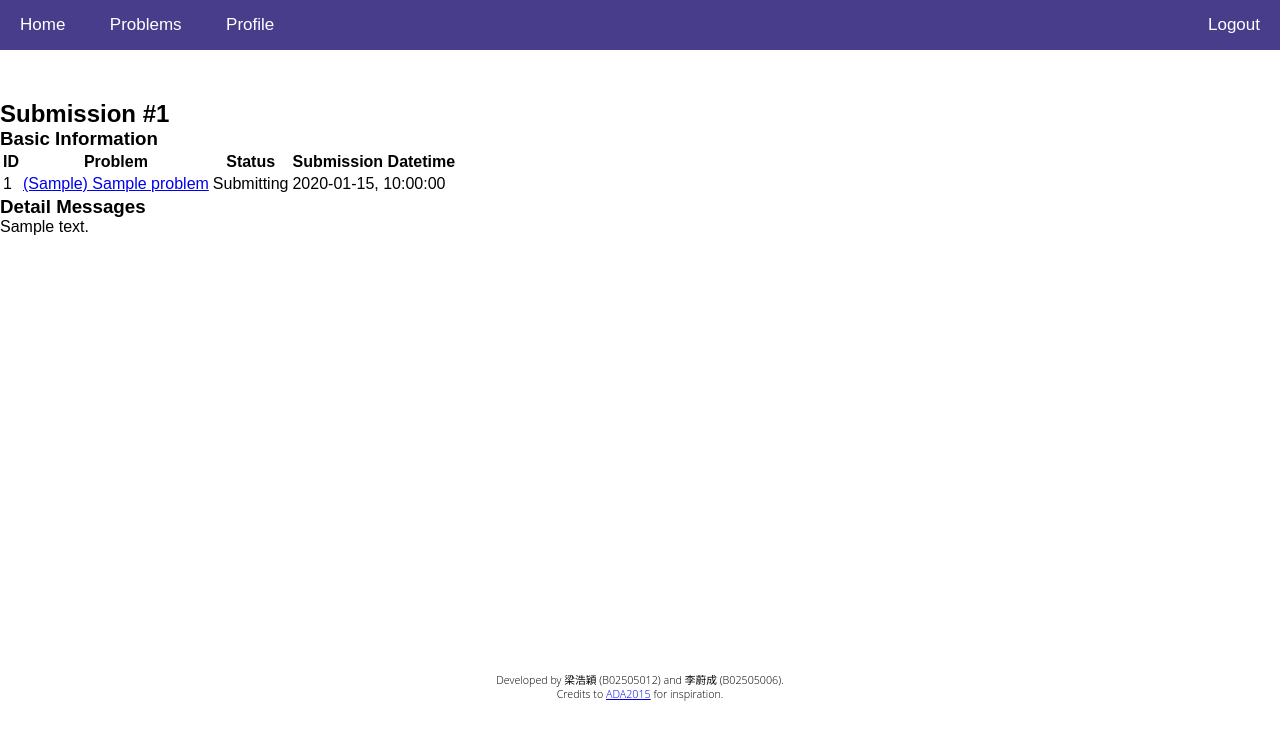
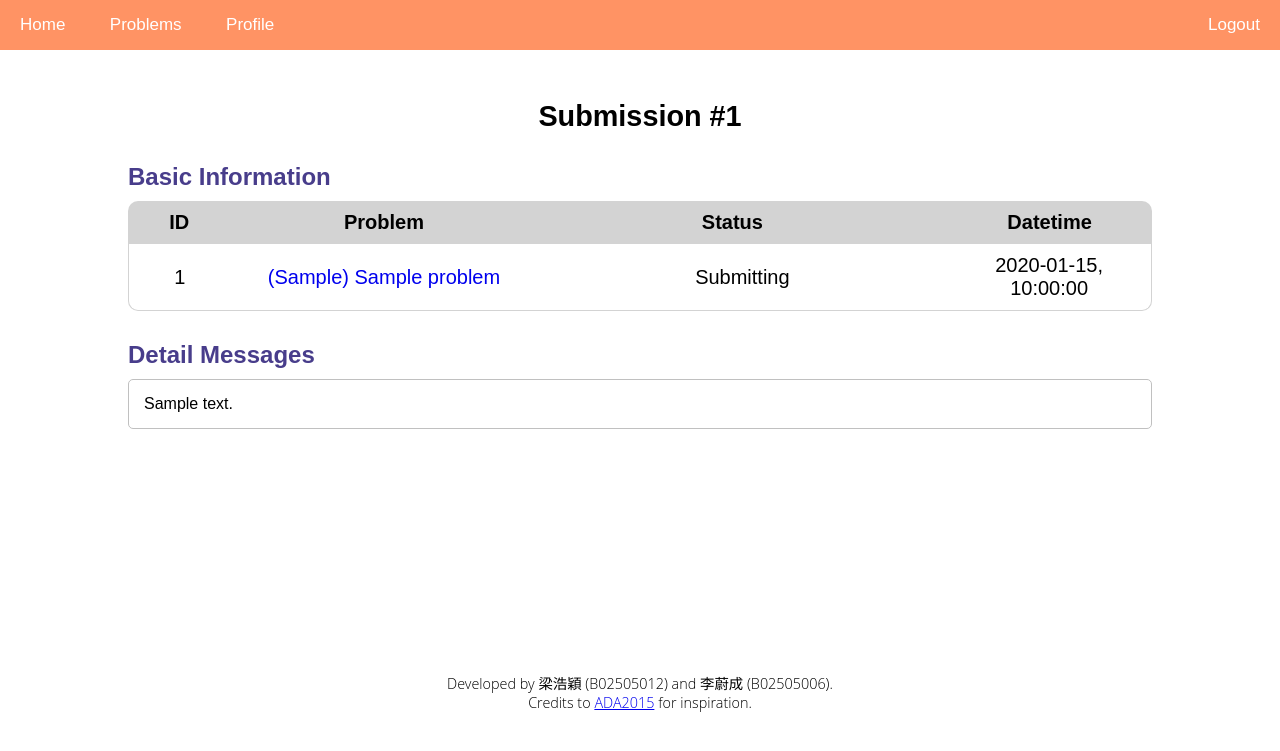
Before and after one commit to hyl0327/esoe_oop_judge, a Django app: page /submissions/1/ in a window 1280 px wide. Shown: the top 751 px of the page. Run offline with Django 3.2, Linux system fonts and the light colour scheme; a user stored in the database is signed in; tables that the repository leaves empty hold one stand-in row (values such as "Sample post"); some libraries are stand-ins or nearby versions.

Commit message:
Finish most of the web page's style.

```diff
--- a/web/esoe_oop_judge/__init__.py
+++ /dev/null
@@ -1,2 +0,0 @@
-import pymysql
-pymysql.install_as_MySQLdb()
--- a/web/judge/static/judge/css/base.css
+++ b/web/judge/static/judge/css/base.css
@@ -2,6 +2,23 @@
 * {
     margin: 0;
 }
+
+p {
+    margin: 5px 0px;
+}
+
+h1 {
+    font-size: 250%;
+}
+
+h2 {
+    font-size: 180%;
+}
+
+h3 {
+    font-size: 150%;
+}
+
 
 .floatleft {
     float: left;
@@ -20,7 +37,7 @@ html, body {
     width: 100%;
     top: 0;
     z-index: 9999;
-    background-color: #483D8B;
+    background-color: #FF9364;
     line-height: 20px;
 }
 
@@ -102,4 +128,5 @@ html, body {
 #footer h6 {
     font-family: "Open Sans", sans-serif;
     font-weight: lighter;
+    font-size: 90%;
 }
--- a/web/judge/static/judge/css/login.css
+++ b/web/judge/static/judge/css/login.css
@@ -1,7 +1,7 @@
 h1 {
     text-align: center;
     margin-top: -10px;
-    margin-bottom: 20px;
+    margin-bottom: 1em;
     color: #483D8B;
     font-weight: bold;
 }
--- /dev/null
+++ b/web/judge/static/judge/css/submissions_detail.css
@@ -0,0 +1,108 @@
+#content_div {
+    width: 80%;
+    margin: 0 auto;
+}
+
+#content_div h2 {
+    text-align: center;
+}
+
+#content_div h3 {
+    color: #483D8B;
+    margin-bottom: 10px;
+}
+
+h3 {
+    padding-top: 30px;
+}
+
+#submissions_table {
+    width: 100%;
+    border-collapse: separate;
+    border-spacing: 0;
+    font-size: 20px;
+}
+
+#submissions_table thead {
+    background: #D3D3D3;
+}
+
+#submissions_table thead tr:first-child th:first-child {
+    border-top-left-radius: 10px;
+}
+
+#submissions_table thead tr:first-child th:last-child {
+    border-top-right-radius: 10px;
+}
+
+#submissions_table tbody tr:last-child td:first-child {
+    border-bottom-left-radius: 10px;
+}
+
+#submissions_table tbody tr:last-child td:last-child {
+    border-bottom-right-radius: 10px;
+}
+
+#submissions_table tbody tr td:first-child {
+    border-left: 1px solid #D3D3D3;
+}
+
+#submissions_table tbody tr td:last-child {
+    border-right: 1px solid #D3D3D3;
+}
+
+#submissions_table tbody tr:last-child td {
+    border-bottom: 1px solid #D3D3D3;
+}
+
+tr > th {
+    padding: 10px;
+}
+
+tr > td {
+    text-align: center;
+    padding: 10px;
+    font-family: sans-serif, "Open Sans";
+}
+
+td > a {
+    text-decoration: none;
+}
+
+td > a:hover {
+    text-decoration: none;
+}
+
+tbody > tr:nth-child(even) {
+    background: #F5F5F5;
+}
+
+.submissions_id {
+    width: 10%;
+    text-align: center;
+}
+
+.submissions_problem {
+    width: 30%;
+}
+
+.submissions_status {
+    width: 40%;
+    padding-right: 30px;
+    text-align: center;
+}
+
+.submissions_datetime {
+    width: 20%;
+    text-align: center;
+}
+
+#detail_messages_div {
+    border: 1px solid #C0C0C0;
+    border-radius: 5px;
+    padding: 0px 15px;
+}
+
+#detail_messages_div p {
+    margin: 15px 0px;
+}
--- a/web/judge/static/judge/js/base.js
+++ b/web/judge/static/judge/js/base.js
@@ -1,3 +1,6 @@
 function close_message(){
-	document.getElementById("messages_div").style.display = 'none';
+	console.log('testets');
+	if(document.getElementById("messages_div").contains(ul)){
+		document.getElementById("messages_ul").className += 'faded';
+	}
 }
--- a/web/judge/templates/judge/base.html
+++ b/web/judge/templates/judge/base.html
@@ -14,7 +14,7 @@
     {% block js %}
     {% endblock %}
   </head>
-  <body>
+  <body onload="close_message()">
     {% if user.is_authenticated %}
     <div id="header_div">
       <nav id="header_nav">
@@ -36,8 +36,7 @@
       {# TODO: message div #}
       {% if messages %}
       <div id="messages_div">
-        <button id="close" onClick="close_message()">x</button>
-        <ul class="messages" id="messages_ul">
+        <ul id="messages_ul">
           {% for message in messages %}
           <li{% if message.tags %} class="{{ message.tags }}"{% endif %}>{{ message }}</li>
           {% endfor %}
--- a/web/judge/templates/judge/profile.html
+++ b/web/judge/templates/judge/profile.html
@@ -5,10 +5,6 @@
 
 {% block css %}
 <link rel="stylesheet" href="{% static 'judge/css/profile.css' %}">
-{% endblock %}
-
-{% block js %}
-{# <script src="{% static 'judge/js/base.js' %}"></script> #}
 {% endblock %}
 
 {% block content %}
@@ -58,7 +54,7 @@
           <th class="submissions_id">ID</th>
           <th class="submissions_problem">Problem</th>
           <th class="submissions_status">Status</th>
-          <th class="submissions_datetime">Submission Datetime</th>
+          <th class="submissions_datetime">Datetime</th>
         </tr>
       </thead>
       <tbody>
--- a/web/judge/templates/judge/submission_detail.html
+++ b/web/judge/templates/judge/submission_detail.html
@@ -3,19 +3,21 @@
 {% load staticfiles %}
 
 {% block css %}
+<link rel="stylesheet" href="{% static 'judge/css/submissions_detail.css' %}">
 {% endblock %}
 
 {% block content %}
+<div id="content_div">
   <h2>Submission #{{ submission.pk }}</h2>
 
   <h3>Basic Information</h3>
-<table>
+  <table id="submissions_table">
     <thead>
       <tr>
-      <th>ID</th>
-      <th>Problem</th>
-      <th>Status</th>
-      <th>Submission Datetime</th>
+        <th class="submissions_id">ID</th>
+        <th class="submissions_problem">Problem</th>
+        <th class="submissions_status">Status</th>
+        <th class="submissions_datetime">Datetime</th>
       </tr>
     </thead>
     <tbody>
@@ -30,7 +32,9 @@
 
   {% if submission.detail_messages %}
   <h3>Detail Messages</h3>
+  <div id="detail_messages_div">
     {{ submission.detail_messages|linebreaks }}
+  </div>
   {% endif %}
-
+</div>
 {% endblock %}
```
Also changed, not shown: other parts of web/judge/static/judge/css/base.css (+19 -10 lines), web/esoe_oop_judge/settings.py (+2 -5 lines), web/judge/static/judge/css/index.css (+6 -5 lines), web/judge/static/judge/css/problem_detail.css (+17 -8 lines), web/judge/static/judge/css/problem_list.css (+5 -4 lines), web/judge/static/judge/css/profile.css (+23 -22 lines), web/judge/templates/judge/index.html (+4 -4 lines), web/judge/templates/judge/problem_detail.html (+6 -6 lines). Lines whose indentation alone changed are shown as unchanged.
